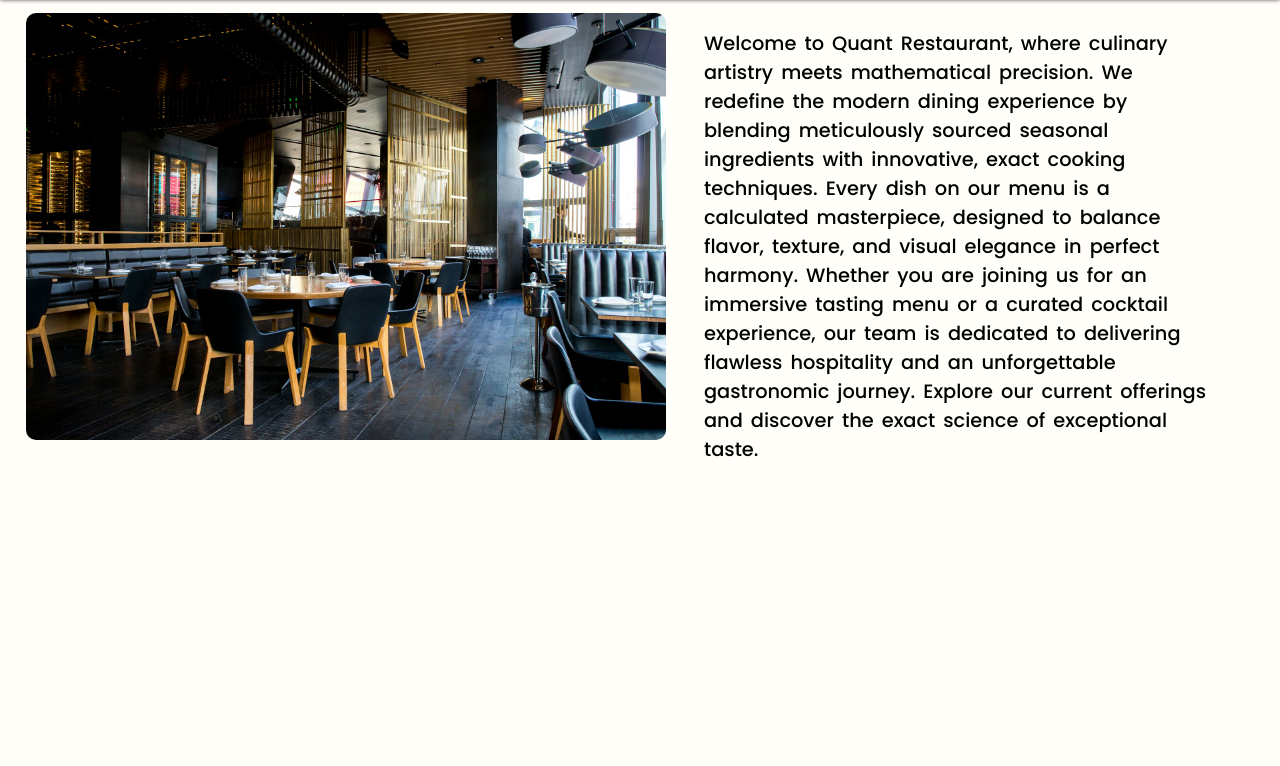
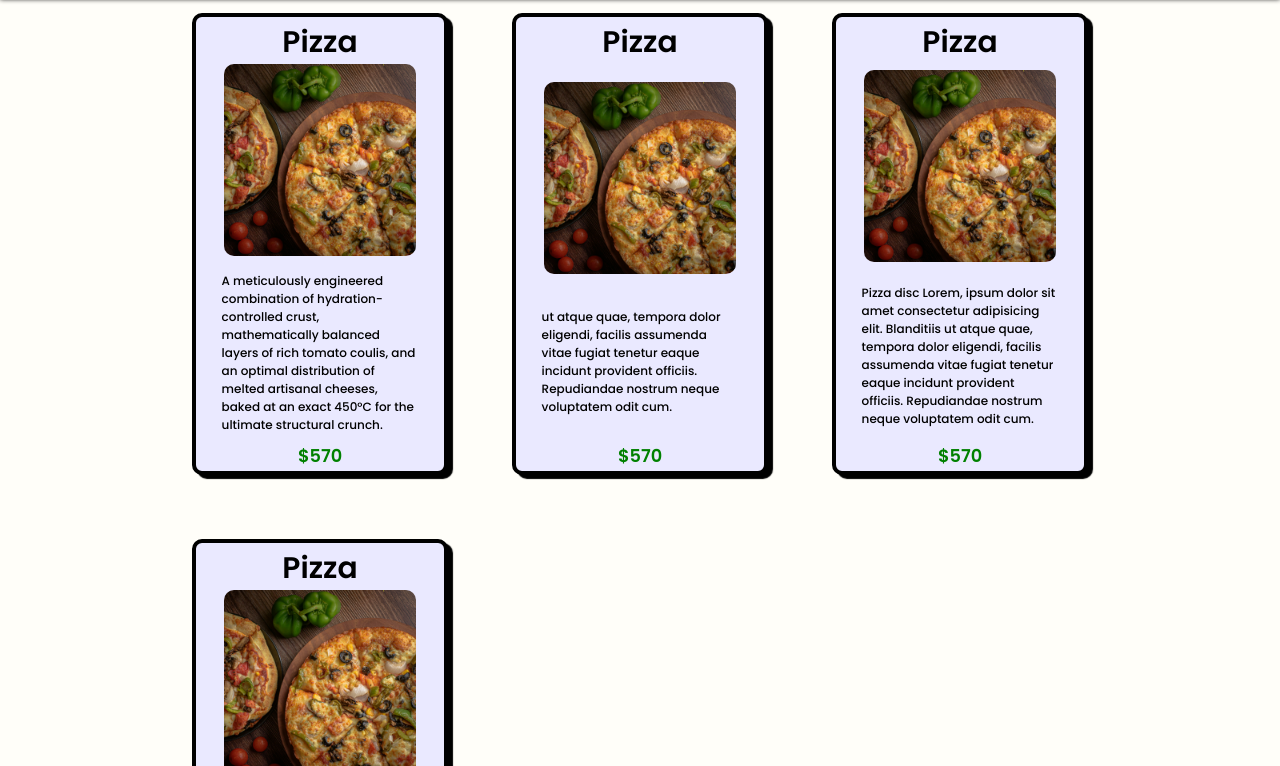
Before and after one commit to Ani0o/odin-restaurant-page, a website built with webpack: page src/template.html in a window 1280 px wide. Shown: the part 203-969 px from the top of the page. Before the commit the page ends 800 px from the top, so only its background shows below. Built offline with nearby package versions, Linux system fonts and the light colour scheme.

Commit message:
Add menu page elements in html and styles for it

```diff
--- a/src/home.js
+++ b/src/home.js
@@ -2,13 +2,14 @@ import restaurantImage from "./images/jason-leung-poI7DelFiVA-unsplash.jpg"
 
 const content = document.querySelector("#content");
 const homeButton = document.querySelector(".home");
+const menuButton = document.querySelector(".menu");
+const aboutButton = document.querySelector(".about");
 
 const div = document.createElement('div');
 const h1 = document.createElement('h1');
 const img = document.createElement('img');
 const p = document.createElement('p');
 
-homeButton.classList.add('selected-button');
 div.classList.add('home-content');
 h1.classList.add('restaurant-title');
 img.classList.add('restaurant-image');
@@ -35,6 +36,9 @@ div.appendChild(p);
 function loadHome() {
     content.replaceChildren();
     content.appendChild(div);
+    homeButton.classList.add('selected-button');
+    menuButton.classList.remove('selected-button');
+    aboutButton.classList.remove('selected-button');
 }
 
 export default loadHome;
--- a/src/index.js
+++ b/src/index.js
@@ -1,4 +1,2 @@
 import "./styles.css";
 import loadHome from "./home.js";
-
-loadHome();
--- a/src/styles.css
+++ b/src/styles.css
@@ -117,3 +117,49 @@ nav {
     font-weight: 500;
     word-spacing: 3px;
 }
+
+
+/* Menu Content */
+
+.menu-card-container {
+    display: grid;
+    grid-template-columns: 1fr 1fr 1fr;
+    gap: 5vw;
+    padding: 0 15vw;
+}
+
+.menu-card {
+    border: 4px solid black;
+    border-radius: 10px;
+    padding: 1% 10%;
+    background-color: rgb(234, 233, 255);
+    box-shadow: 5px 4px 1px;
+
+    display: flex;
+    flex-direction: column;
+    justify-content: space-between;
+    align-items: center;
+}
+
+.dish-name {
+    font-size: calc(0.3rem + 1.2vw + 1.2vh);
+    font-weight: 600;
+}
+
+.dish-image {
+    width: 15vw;
+    border-radius: 10px;
+}
+
+.dish-description {
+    font-size: calc(0.1rem + 0.5vw + 0.5vh);
+    font-weight: 500;
+    margin-top: 2vh;
+}
+
+.dish-price {
+    font-size: calc(0.2rem + 0.7vw + 0.7vh);
+    font-weight: 600;
+    color: green;
+    margin-top: 1vh;
+}
--- a/src/template.html
+++ b/src/template.html
@@ -17,6 +17,36 @@
             <button class="nav-button about">About</button>
         </nav>
     </header>
-    <div id="content"></div>
+    <div id="content">
+        <div class="menu-content">
+            <h1 class="restaurant-title">Quant Restaurant</h1>
+            <div class="menu-card-container">
+                <div class="menu-card">
+                    <p class="dish-name">Pizza</p>
+                    <img alt="A picture of Pizza" src="./images/pizza.jpg" class="dish-image">
+                    <p class="dish-description">A meticulously engineered combination of hydration-controlled crust, mathematically balanced layers of rich tomato coulis, and an optimal distribution of melted artisanal cheeses, baked at an exact 450°C for the ultimate structural crunch.</p>
+                    <p class="dish-price">$570</p>
+                </div>
+                <div class="menu-card">
+                    <p class="dish-name">Pizza</p>
+                    <img alt="A picture of Pizza" src="./images/pizza.jpg" class="dish-image">
+                    <p class="dish-description">ut atque quae, tempora dolor eligendi, facilis assumenda vitae fugiat tenetur eaque incidunt provident officiis. Repudiandae nostrum neque voluptatem odit cum.</p>
+                    <p class="dish-price">$570</p>
+                </div>
+                <div class="menu-card">
+                    <p class="dish-name">Pizza</p>
+                    <img alt="A picture of Pizza" src="./images/pizza.jpg" class="dish-image">
+                    <p class="dish-description">Pizza disc Lorem, ipsum dolor sit amet consectetur adipisicing elit. Blanditiis ut atque quae, tempora dolor eligendi, facilis assumenda vitae fugiat tenetur eaque incidunt provident officiis. Repudiandae nostrum neque voluptatem odit cum.</p>
+                    <p class="dish-price">$570</p>
+                </div>
+                <div class="menu-card">
+                    <p class="dish-name">Pizza</p>
+                    <img alt="A picture of Pizza" src="./images/pizza.jpg" class="dish-image">
+                    <p class="dish-description">Pizza disc Lorem, ipsum dolor sit amet consectetur adipisicing elit. Blanditiis ut atque quae, tempora dolor eligendi, facilis assumenda vitae fugiat tenetur eaque incidunt provident officiis. Repudiandae nostrum neque voluptatem odit cum.</p>
+                    <p class="dish-price">$570</p>
+                </div>
+            </div>
+        </div>
+    </div>
 </body>
 </html>
```
Also changed, not shown: src/images/burger.jpg (added), src/images/cake.jpg (added), src/images/juice.jpg (added), src/images/pasta.jpg (added), src/images/pizza.jpg (added), src/images/ramen.jpg (added).
